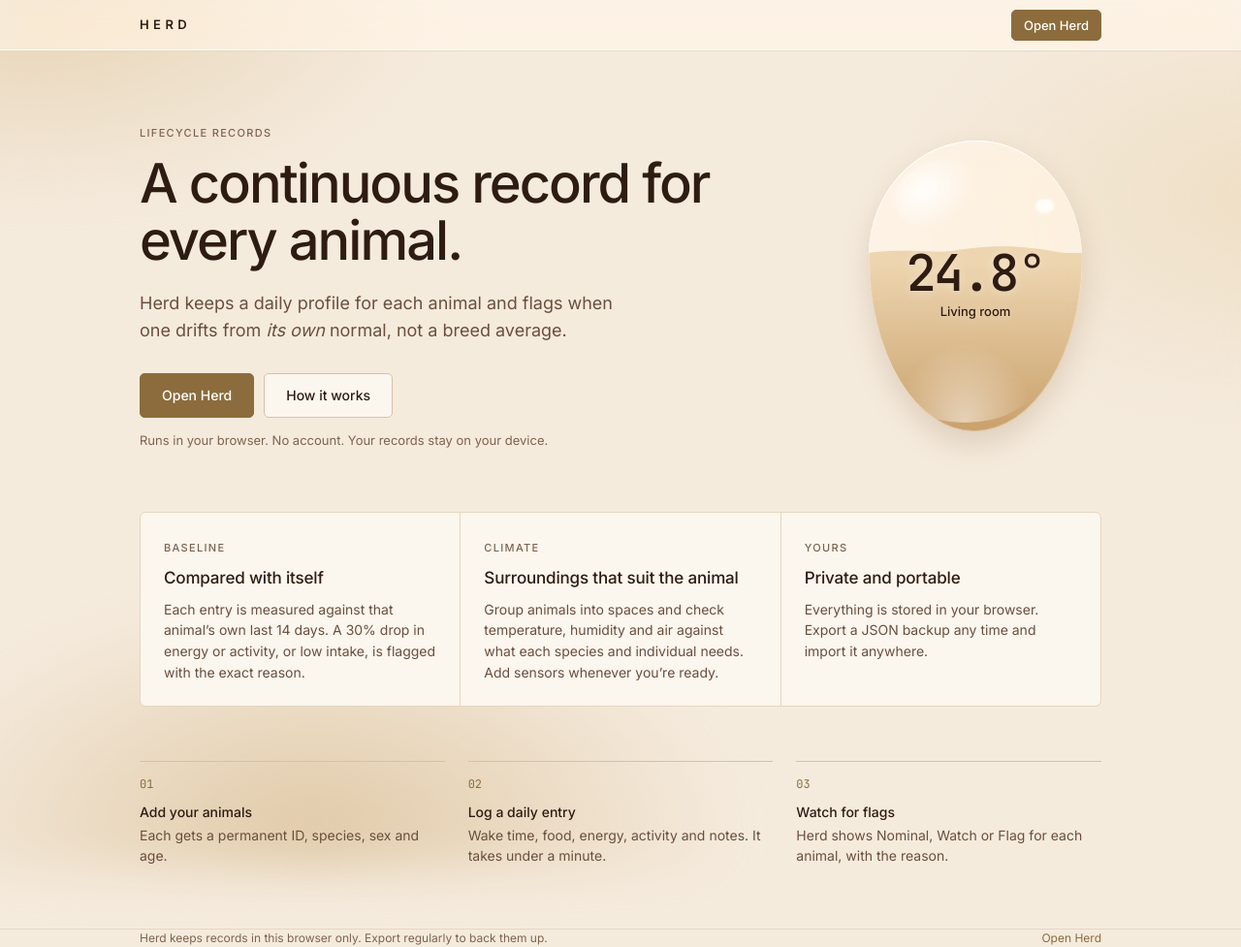
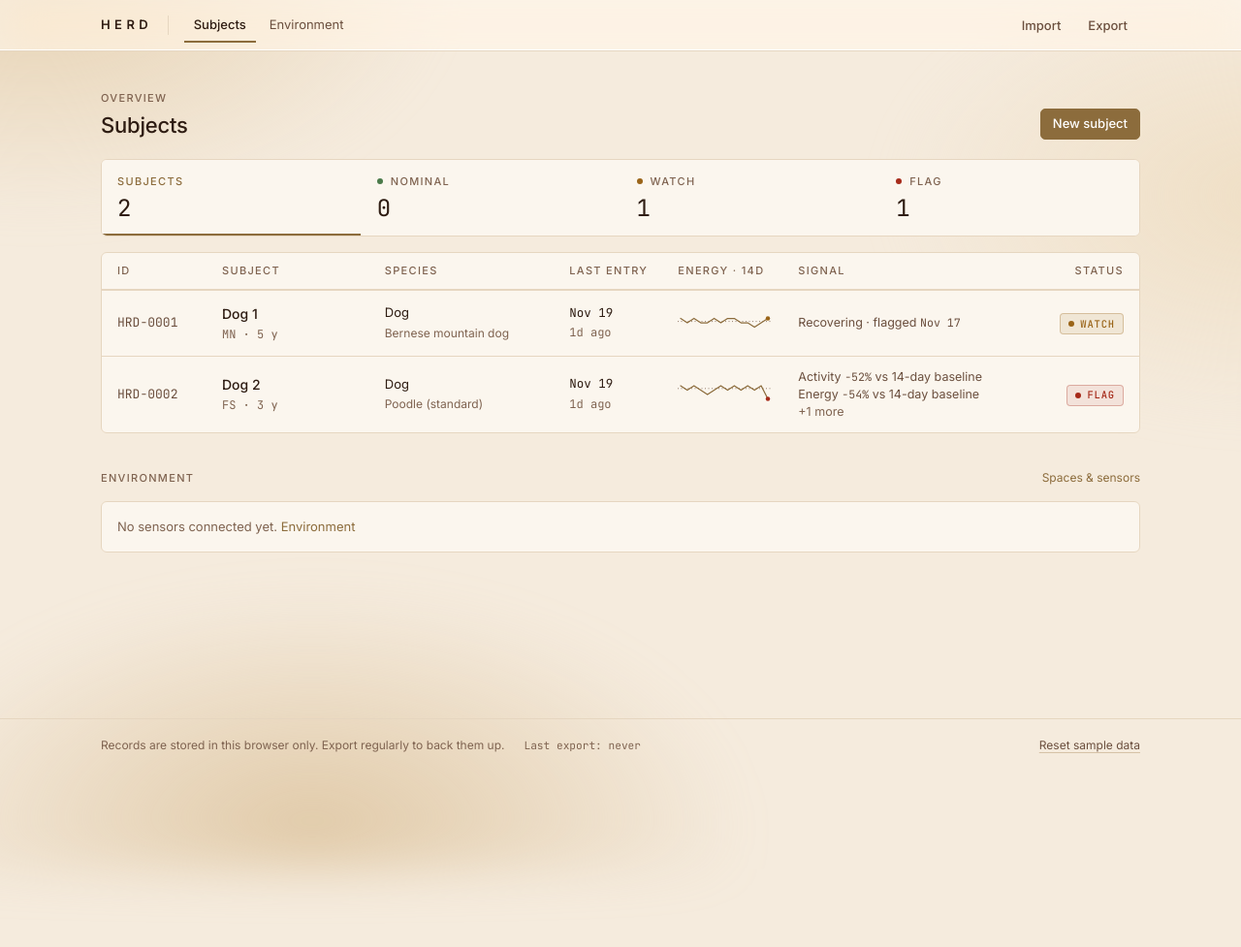
Before and after one commit to bsalsa2/herd, a plain HTML site: page index.html in a window 1280 px wide. Shown: the whole page at 97% size. After the commit the page ends 800 px from the top, so only its background shows below. Drawn offline with Linux system fonts and the light colour scheme.

Commit message:
Remove the landing page
The app is index.html again. README no longer mentions the landing page or
live links.

Co-Authored-By: Claude Sonnet 5.5 <noreply@anthropic.com>
Claude-Session: https://claude.ai/code/session_01MVdLfgZ9xoqd7WswFKxWd4

```diff
--- a/assets/css/landing.css
+++ /dev/null
@@ -1,32 +0,0 @@
-/* Herd · landing page. Uses the app's tokens (herd.css) so both stay in step. */
-.l-wrap { width: 100%; max-width: 1040px; margin: 0 auto; padding: 0 max(24px, env(safe-area-inset-left)); }
-
-.l-hero { display: flex; flex-wrap: wrap; align-items: center; gap: 40px 56px; padding: 72px 0 56px; }
-.l-copy { flex: 1 1 420px; min-width: 0; }
-.l-copy h1 { margin-top: 14px; font-size: clamp(34px, 5.4vw, 56px); font-weight: 500; line-height: 1.06; letter-spacing: -0.035em; }
-.l-lede { margin-top: 20px; max-width: 520px; font-size: 18px; line-height: 1.55; color: var(--text-2); }
-.l-cta { display: flex; flex-wrap: wrap; gap: 10px; margin-top: 30px; }
-.l-cta .btn { height: 46px; padding: 0 22px; font-size: 14px; }
-.l-fine { margin-top: 14px; font-size: 13px; color: var(--text-3); }
-
-.l-art { flex: 0 1 260px; display: flex; justify-content: center; margin: 0 auto; }
-.l-art .vessel { width: 220px; height: 300px; }
-.l-art .v-num b { font-size: 52px; }
-.l-art .v-num small { font-size: 13px; }
-
-.l-features { display: grid; grid-template-columns: repeat(3, minmax(0, 1fr)); gap: 1px; margin: 8px 0 0; padding: 0; list-style: none; overflow: hidden; background: var(--line); border: 1px solid var(--line); border-radius: var(--radius-lg); }
-.l-features li { padding: 24px; background: var(--surface); }
-.l-features h2 { margin-top: 10px; font-size: 17px; font-weight: 500; letter-spacing: -0.01em; }
-.l-features p { margin-top: 8px; font-size: 14px; line-height: 1.55; color: var(--text-2); }
-
-.l-steps { margin: 56px 0 0; padding: 0; list-style: none; display: grid; grid-template-columns: repeat(3, minmax(0, 1fr)); gap: 24px; counter-reset: step; }
-.l-steps li { counter-increment: step; padding-top: 14px; border-top: 1px solid var(--line-2); font-size: 14px; line-height: 1.55; color: var(--text-2); }
-.l-steps li::before { content: "0" counter(step); display: block; margin-bottom: 8px; font-family: var(--font-mono); font-size: 12px; color: var(--accent); }
-.l-steps strong { display: block; margin-bottom: 2px; font-weight: 500; color: var(--text); }
-
-@media (max-width: 760px) {
-  .l-hero { padding: 40px 0 36px; }
-  .l-features, .l-steps { grid-template-columns: minmax(0, 1fr); }
-  .l-art .vessel { width: 180px; height: 246px; }
-  .l-art .v-num b { font-size: 42px; }
-}
--- a/index.html
+++ b/index.html
@@ -3,8 +3,8 @@
 <head>
   <meta charset="utf-8">
   <meta name="viewport" content="width=device-width, initial-scale=1, viewport-fit=cover">
-  <title>Herd · A lifecycle record for every animal</title>
-  <meta name="description" content="Herd keeps a continuous daily record for each animal and flags when one drifts from its own baseline. Runs in your browser. No account.">
+  <title>Herd</title>
+  <meta name="description" content="Herd keeps a continuous lifecycle record for each animal and flags when it deviates from its own baseline.">
   <meta name="color-scheme" content="light dark">
   <meta name="theme-color" content="#F5EBDD" media="(prefers-color-scheme: light)">
   <meta name="theme-color" content="#1F1510" media="(prefers-color-scheme: dark)">
@@ -13,7 +13,6 @@
   <link rel="preconnect" href="https://fonts.gstatic.com" crossorigin>
   <link rel="stylesheet" href="https://fonts.googleapis.com/css2?family=Inter:wght@400;500;600&family=JetBrains+Mono:wght@400;500&display=swap">
   <link rel="stylesheet" href="assets/css/herd.css">
-  <link rel="stylesheet" href="assets/css/landing.css">
 </head>
 <body>
   <svg width="0" height="0" aria-hidden="true" style="position:absolute">
@@ -27,71 +26,49 @@
   <a class="skip-link" href="#main">Skip to content</a>
 
   <header class="topbar">
-    <div class="l-wrap topbar-inner">
-      <a class="wordmark" href="./" aria-label="Herd home">HERD</a>
-      <nav class="topbar-actions" aria-label="Primary">
-        <a class="btn btn-primary" href="app.html">Open Herd</a>
+    <div class="container topbar-inner">
+      <a class="wordmark" href="#/" aria-label="Herd, go to overview">HERD</a>
+      <nav class="topnav" aria-label="Primary">
+        <a href="#/" data-nav="overview">Subjects</a>
+        <a href="#/env" data-nav="env">Environment</a>
+      </nav>
+      <nav class="topbar-actions" aria-label="Data">
+        <button type="button" class="btn btn-quiet" data-action="import">Import</button>
+        <button type="button" class="btn btn-quiet" data-action="export">Export</button>
       </nav>
     </div>
   </header>
 
-  <main id="main" class="l-wrap" tabindex="-1">
-    <section class="l-hero">
-      <div class="l-copy">
-        <p class="eyebrow">Lifecycle records</p>
-        <h1>A continuous record for every animal.</h1>
-        <p class="l-lede">Herd keeps a daily profile for each animal and flags when one drifts from <em>its own</em> normal, not a breed average.</p>
-        <div class="l-cta">
-          <a class="btn btn-primary" href="app.html">Open Herd</a>
-          <a class="btn" href="#how">How it works</a>
-        </div>
-        <p class="l-fine">Runs in your browser. No account. Your records stay on your device.</p>
-      </div>
-      <div class="l-art" aria-hidden="true">
-        <div class="vessel" style="--lvl: 58%">
-          <div class="v-goo">
-            <span class="v-body"></span>
-            <svg class="v-wave" viewBox="0 0 400 26" preserveAspectRatio="none"><path d="M0 13 Q50 1 100 13 T200 13 T300 13 T400 13 V26 H0Z"></path></svg>
-            <svg class="v-wave w2" viewBox="0 0 400 26" preserveAspectRatio="none"><path d="M0 13 Q50 25 100 13 T200 13 T300 13 T400 13 V26 H0Z"></path></svg>
-            <span class="v-dr a"></span><span class="v-dr b"></span><span class="v-dr c"></span>
-          </div>
-          <span class="v-shade"></span><span class="v-glow"></span>
-          <span class="v-hl"></span><span class="v-glint"></span>
-          <div class="v-num"><b>24.8°</b><small>Living room</small></div>
-        </div>
-      </div>
-    </section>
-
-    <ul class="l-features">
-      <li>
-        <span class="eyebrow">Baseline</span>
-        <h2>Compared with itself</h2>
-        <p>Each entry is measured against that animal’s own last 14 days. A 30% drop in energy or activity, or low intake, is flagged with the exact reason.</p>
-      </li>
-      <li>
-        <span class="eyebrow">Climate</span>
-        <h2>Surroundings that suit the animal</h2>
-        <p>Group animals into spaces and check temperature, humidity and air against what each species and individual needs. Add sensors whenever you’re ready.</p>
-      </li>
-      <li>
-        <span class="eyebrow">Yours</span>
-        <h2>Private and portable</h2>
-        <p>Everything is stored in your browser. Export a JSON backup any time and import it anywhere.</p>
-      </li>
-    </ul>
-
-    <ol class="l-steps" id="how" aria-label="How it works">
-      <li><strong>Add your animals</strong>Each gets a permanent ID, species, sex and age.</li>
-      <li><strong>Log a daily entry</strong>Wake time, food, energy, activity and notes. It takes under a minute.</li>
-      <li><strong>Watch for flags</strong>Herd shows Nominal, Watch or Flag for each animal, with the reason.</li>
-    </ol>
+  <main id="main" class="container" tabindex="-1">
+    <noscript><p class="noscript">Herd needs JavaScript enabled to run.</p></noscript>
   </main>
 
   <footer class="footer">
-    <div class="l-wrap footer-inner">
-      <span>Herd keeps records in this browser only. Export regularly to back them up.</span>
-      <span class="footer-actions"><a href="app.html">Open Herd</a></span>
+    <div class="container footer-inner">
+      <span>Records are stored in this browser only. Export regularly to back them up.</span>
+      <span class="mono" id="last-export">Last export: never</span>
+      <span class="footer-actions">
+        <button type="button" class="link-btn footer-data" data-action="import">Import</button>
+        <button type="button" class="link-btn footer-data" data-action="export">Export</button>
+        <button type="button" class="link-btn" data-action="reset">Reset sample data</button>
+      </span>
     </div>
   </footer>
+
+  <input type="file" id="import-file" accept="application/json,.json" hidden>
+  <dialog id="dialog" aria-labelledby="dialog-title"></dialog>
+  <div class="toast" id="toast" role="status" aria-live="polite"></div>
+
+  <script src="assets/js/util.js"></script>
+  <script src="assets/js/seed.js"></script>
+  <script src="assets/js/store.js"></script>
+  <script src="assets/js/baseline.js"></script>
+  <script src="assets/js/charts.js"></script>
+  <script src="assets/js/env-store.js"></script>
+  <script src="assets/js/environment.js"></script>
+  <script src="assets/js/sensors.js"></script>
+  <script src="assets/js/views.js"></script>
+  <script src="assets/js/env-views.js"></script>
+  <script src="assets/js/app.js"></script>
 </body>
 </html>
```
Also changed, not shown: app.html (deleted, +0 -74 lines), 1 other file.
